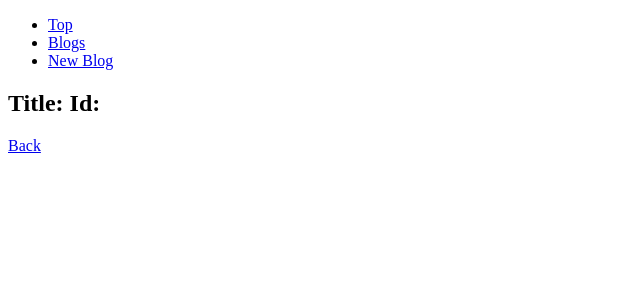
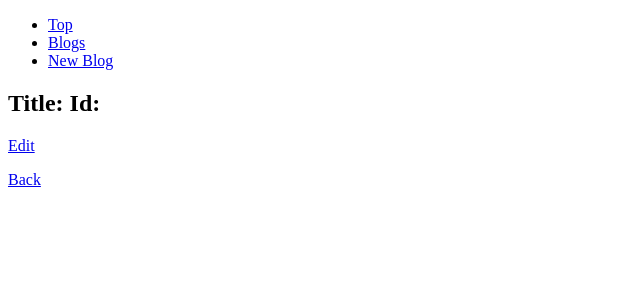
Before and after one commit to oyama919/react20180105, a React (Create React App) app: page /blogs/show/1 in a window 1280 px wide. Shown: the top 300 px of the page, without its empty margins (0-640 px from the left). Built offline with nearby package versions, Linux system fonts and the light colour scheme; no server answers.

Commit message:
add edit link

```diff
--- a/src/blogs/Show.js
+++ b/src/blogs/Show.js
@@ -53,6 +53,7 @@ class Blog extends Component {
     <div>
       <h2>Title:{this.state.blog.title} Id:{this.state.blog.id}</h2>
       <p>{this.state.blog.contents}</p>
+      <p><Link to={`/blogs/edit/${this.state.blog.id}`}>Edit</Link></p>
       <p><Link to='/blogs'>Back</Link></p>
     </div>
     )
```
